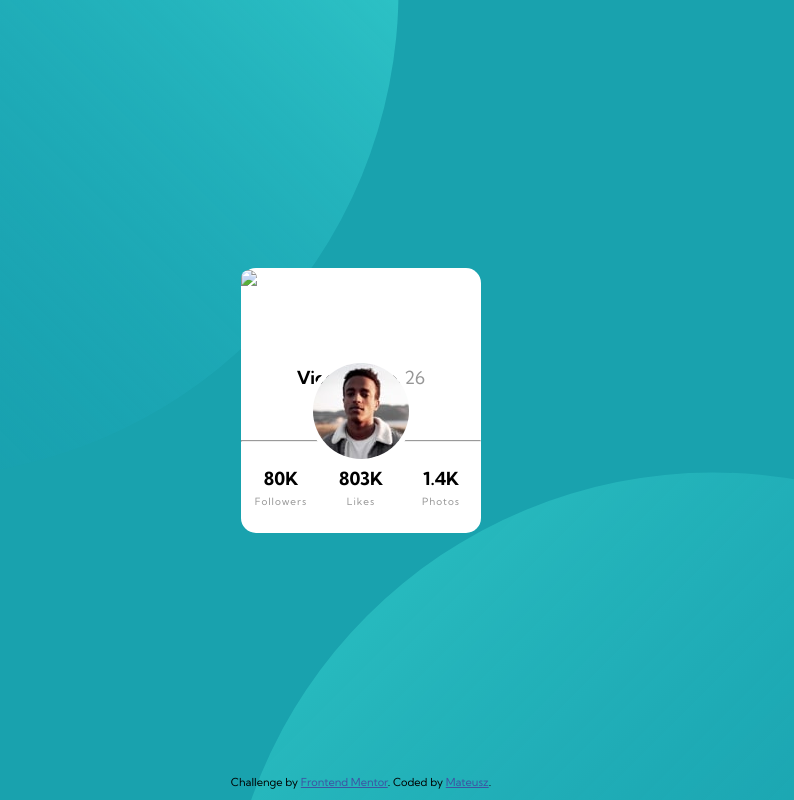
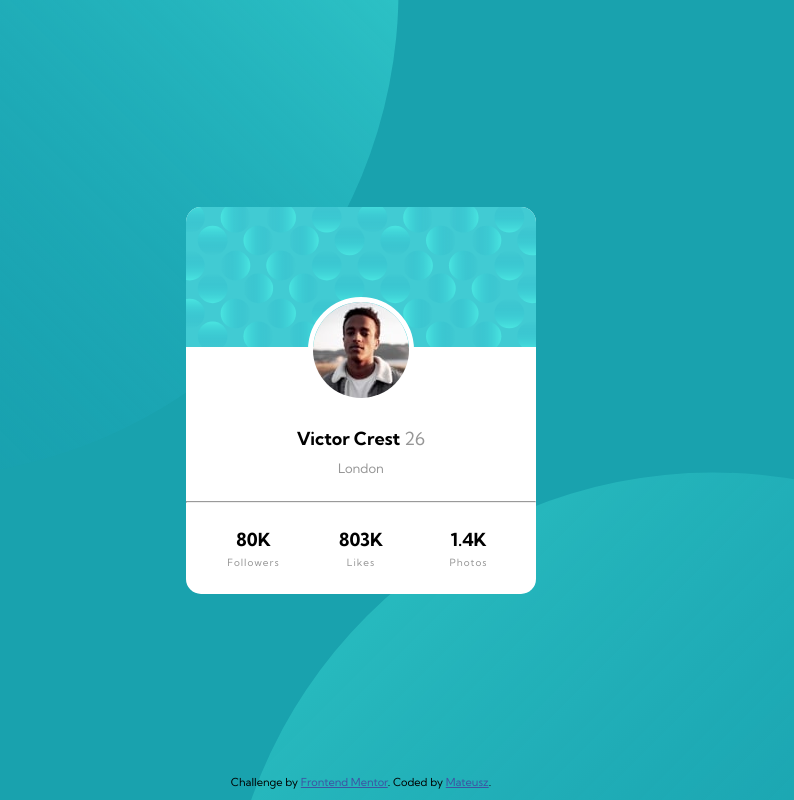
Before and after one commit to matsta92/profile-card-component, a plain HTML site: page index.html in a window 1280 px wide. Shown: the whole page, without its empty margins (279-1073 px from the left). Drawn offline with nearby package versions, Linux system fonts and the light colour scheme; files that its build step writes are made by us from their sources; the site is published under a folder, as on GitHub Pages, so addresses that start at the root find nothing.

Commit message:
correct link card pattern

```diff
--- a/index.html
+++ b/index.html
@@ -14,7 +14,7 @@
 
 <body>
   <main class="profile">
-    <picture><img class="profile-pattern-img" src="/images/bg-pattern-card.svg"></picture>
+    <picture><img class="profile-pattern-img" src="./images/bg-pattern-card.svg"></picture>
     <picture class="profile-img">
       <img src="./images/image-victor.jpg">
     </picture>
```
